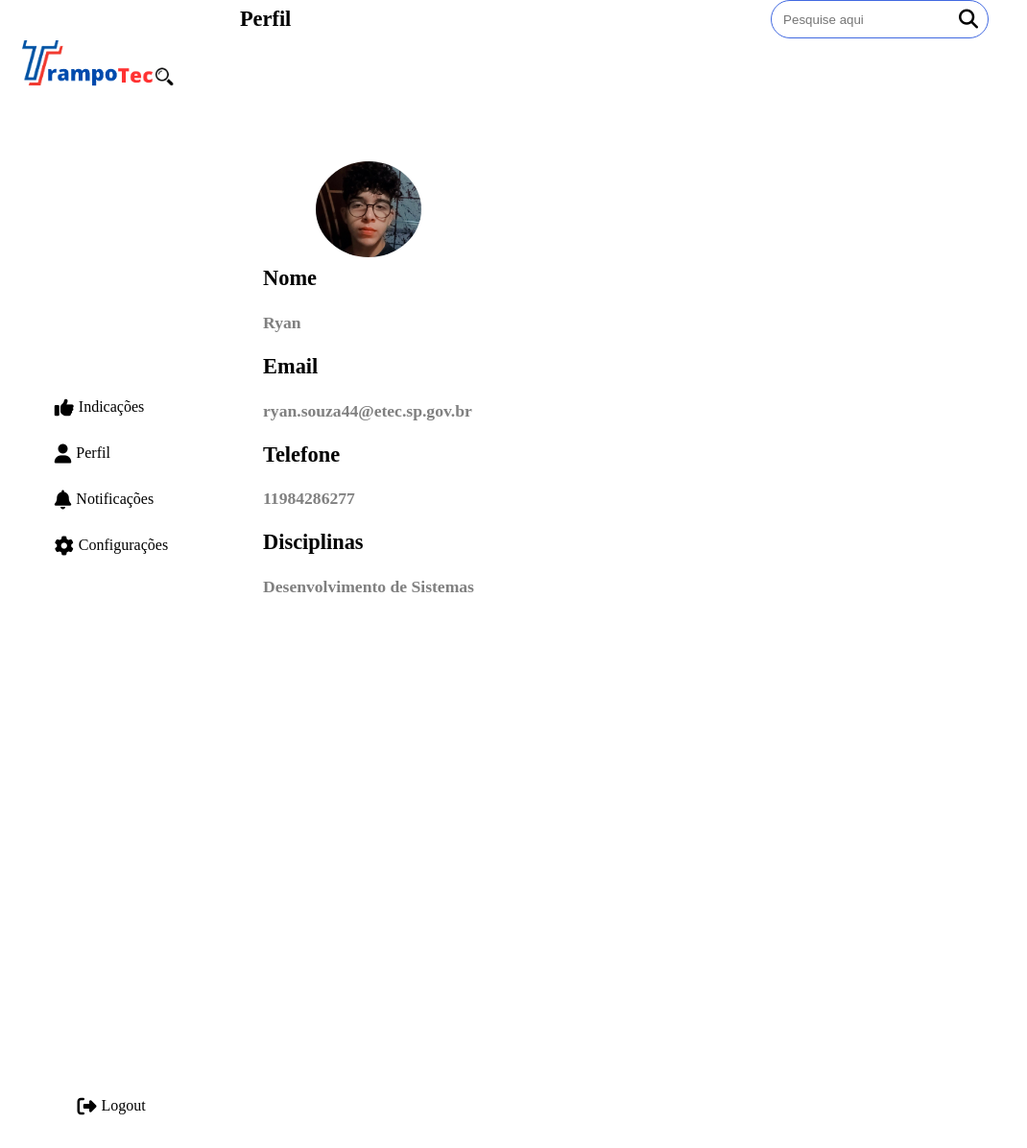
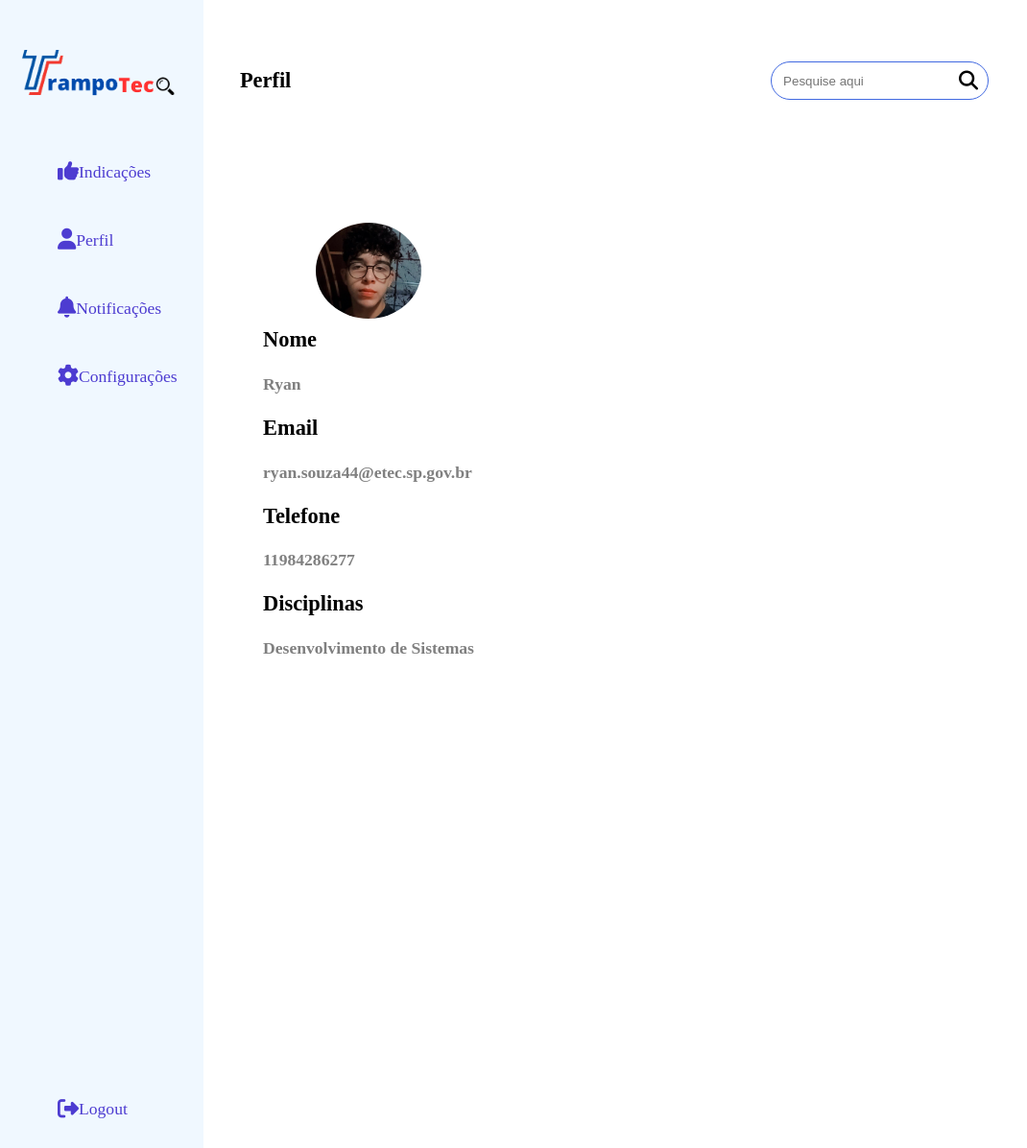
Before and after one commit to BryanDavidAlves/TrampoTec, a PHP site: page /pag-professor/perfil.php in a window 1280 px wide. Shown: the whole page at 96% size, without its empty margins (0-1070 px from the left). Run offline with PHP 8.4, Linux system fonts and the light colour scheme; some libraries are stand-ins or nearby versions.

Commit message:
Arrumando detalhes parte professor

```diff
--- a/pag-adm/components/sidebar.php
+++ b/pag-adm/components/sidebar.php
@@ -1,4 +1,4 @@
-<aside id="itens">
+ <aside id="itens">
     <nav>
     <img src="../pag-aluno/img/trampotec-logo.png" alt="">
         <ul>
--- a/pag-professor/cadastro.php
+++ b/pag-professor/cadastro.php
@@ -15,7 +15,7 @@
         <div class="card">
             <span>Cadastro</span>
             <span>Professor</span>
-            <h5>Já tem uma conta? Faça seu login</h5>
+            <h5>Já tem uma conta? <a href="login.php">Faça seu login</a></h5>
             <form action=" login.php" method="POST">
                 <label for="">Nome</label>
                 <input type="text" name="nome" id="nome" placeholder="Seu Nome">
--- a/pag-professor/components/sidebar.php
+++ b/pag-professor/components/sidebar.php
@@ -7,15 +7,22 @@
             </div>
 
         <ul>
-            <li><i class="fa-solid fa-thumbs-up fa-lg"></i><a  href="index.php">Indicações</a></li>
-            <li><i class="fa-solid fa-user fa-lg"></i><a href="perfil.php">Perfil</a></li>
-            <li><i class="fa-sharp fa-solid fa-bell fa-lg"></i><a href="notificacoes.php">Notificações</a></li>
-            <li><i class="fa-solid fa-gear fa-lg"></i><a href="configuracoes.php">Configurações</a></li>
+            <div class="coluna-um">
+            <li><a  href="index.php"><i class="fa-solid fa-thumbs-up fa-lg"></i>Indicações</a></li>
+            <li> <a href="perfil.php"><i class="fa-solid fa-user fa-lg"></i>Perfil</a></li>
+            <li><a href="notificacoes.php"><i class="fa-sharp fa-solid fa-bell fa-lg"></i>Notificações</a></li>
+            <li><a href="configuracoes.php"><i class="fa-solid fa-gear fa-lg"></i>Configurações</a></li>
+            </div>
+
+            <div class="coluna-dois">
+            <li><a href="login.php"><i class="fa-solid fa-right-from-bracket fa-lg"></i>Logout </a></li>
+            </div>
         </ul>
 
+
         </nav>
-            <ul class="align-logout">
-                <li><i class="fa-solid fa-right-from-bracket fa-lg"></i><a href="login.php">Logout </a></li>
-            </ul>
+
+
+
 
     </header>
--- a/pag-professor/css/perfil.css
+++ b/pag-professor/css/perfill.css
@@ -8,11 +8,12 @@ main {
 .titulo-perfil{
     font-size: 1.4rem;
     font-weight: 700;
+    margin-top: 5%;
 }
 .barra-pesquisa {
     border-radius: 20px;
     padding: 10px;
-
+    margin-top: 5%;
     border: 1px solid royalblue;
 }
 
--- a/pag-professor/css/redefinir.css
+++ b/pag-professor/css/redefinirr.css
@@ -11,11 +11,12 @@
     display: flex;
     align-items: end;
     justify-content: end;
+    height: 200px;
 
  }
  .imagem-cima img{
     object-fit: cover;
-    height: 30%;
+    height: 100%;
     width: 30%;
     display: flex;
 
@@ -26,12 +27,13 @@
     display: flex;
     align-items: start;
     justify-content: start;
+    height:250px ;
 
 
  }
  .imagem-baixo img{
     object-fit: cover;
-    height: 30%;
+    height: 100%;
     width: 30%;
     display: flex;
 
--- a/pag-professor/css/side.css
+++ b/pag-professor/css/side.css
@@ -1,104 +1,91 @@
 body{
     margin: 0;
     padding: 0;
+
 }
+
 .side-bar {
     height: 100%;
     position: fixed;
-    background-color: #fff;
+    background-color:aliceblue;
     max-width: 15%;
+    padding: 10px;
+    font-size: 1.1rem;
+
+}
 
 
-}
-nav{
-
-    display: flex;
-    flex-direction: column;
-    align-items: center;
-    justify-content: center;
-    height: 50%;
-
-}
-nav ul {
+.side-bar ul .coluna-um {
     text-decoration: none;
     list-style: none;
     display: flex;
     justify-content: center;
-    gap: 20px;
     flex-direction: column;
+
 }
-nav ul a{
-    text-decoration: none;
-    color: black;
 
 
-}
-nav ul  li {
+.side-bar ul .coluna-dois {
+    text-decoration: none;
+    list-style: none;
     display: flex;
-    align-items: center;
-    gap: 5px;
-    background-color:transparent;
-    color: black;
-    border-radius: 20px;
-    padding: 5px;
-    transition: all 0.5s ease-in-out;
-
-
+    justify-content: center;
+    position: fixed;
+    bottom: 20px;
+    flex-direction: column;
 
 }
-nav ul  li:hover{
-    background-color: #555CB3;
-    color: white;
+.side-bar ul a{
+    text-decoration: none;
+    color: #4d3cd1;
+    padding: 10px;
+    width: 100%;
     border-radius: 20px;
     transition: all 0.5s ease-in-out;
 
 
 
 }
-
-
-.side-bar .align-logout{
+.side-bar ul   li  {
     display: flex;
     align-items: center;
     justify-content: center;
-    flex-direction: column;
-    height: 90%;
-}
-.side-bar .align-logout li{
-    display: flex;
-    align-items: center;
-    gap: 5px;
-    background-color:transparent;
-    color: black;
     border-radius: 20px;
-    padding: 5px;
-    transition: all 0.5s ease-in-out;
+    margin-top: 30px;
+
 
 }
 
-.side-bar .align-logout li:hover{
-    background-color:#555CB3;
-    color: white;
+.side-bar ul  .coluna-dois li {
+
+    position: relative;
+    display: flex;
+    align-items: center;
+    justify-content: center;
+}
+
+
+.side-bar nav  ul a:hover{
+    background-color: #4d3cd1;
+    color: #fff;
+    width: 100%;
     border-radius: 20px;
     transition: all 0.5s ease-in-out;
 }
 
-.side-bar .align-logout li a{
+.side-bar .coluna-dois li a{
     text-decoration: none;
-    color: black;
-
+    color: #4d3cd1;
+    transition: all 0.5s ease-in-out;
 }
 .imagem-logo{
     width: 90%;
-    height: 100%;
-
-
 }
 
 .imagem-logo img{
     width: 100%;
     object-fit: cover;
-    margin-top: 20%
+    margin-top: 20%;
 }
 
 @keyframes animar{
--- a/pag-professor/login.php
+++ b/pag-professor/login.php
@@ -4,7 +4,7 @@
     <meta charset="UTF-8">
     <meta name="viewport" content="width=device-width, initial-scale=1.0">
     <title>Document</title>
-    <link rel="stylesheet" href="css/login.css">
+    <link rel="stylesheet" href="css/loginn.css">
 </head>
 <body>
 
--- a/pag-professor/notificacoes.php
+++ b/pag-professor/notificacoes.php
@@ -9,6 +9,7 @@ include('../pag-professor/components/sidebar.php');
     <meta name="viewport" content="width=device-width, initial-scale=1.0">
     <link rel="stylesheet" href="css/side.css">
     <link rel="stylesheet" href="css/notificacao.css">
+
     <title>Document</title>
 </head>
 <body>
--- a/pag-professor/perfil.php
+++ b/pag-professor/perfil.php
@@ -3,7 +3,7 @@
 <head>
     <meta charset="UTF-8">
     <meta name="viewport" content="width=device-width, initial-scale=1.0">
-    <link rel="stylesheet" href="css/perfil.css">
+    <link rel="stylesheet" href="css/perfill.css">
     <link rel="stylesheet" href="css/side.css">
     <title>Document</title>
 </head>
--- a/pag-professor/redefinir.php
+++ b/pag-professor/redefinir.php
@@ -4,7 +4,7 @@
     <meta charset="UTF-8">
     <meta name="viewport" content="width=device-width, initial-scale=1.0">
     <title>Document</title>
-    <link rel="stylesheet" href="css/redefinir.css">
+    <link rel="stylesheet" href="css/redefinirr.css">
 </head>
 <body>
 
```
Also changed, not shown: pag-professor/css/cadastro.css (+5 -2 lines), pag-professor/css/loginn.css (renamed from pag-professor/css/login.css, +4 -4 lines).
